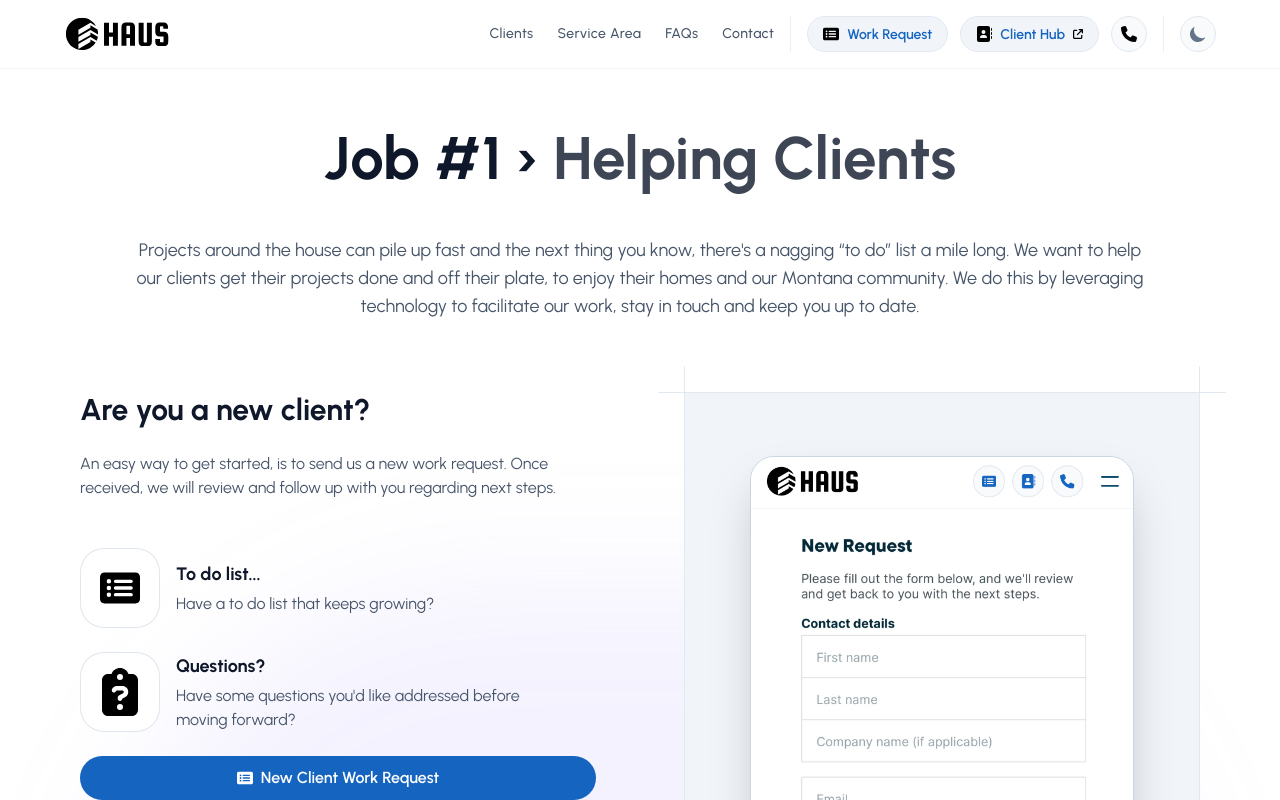
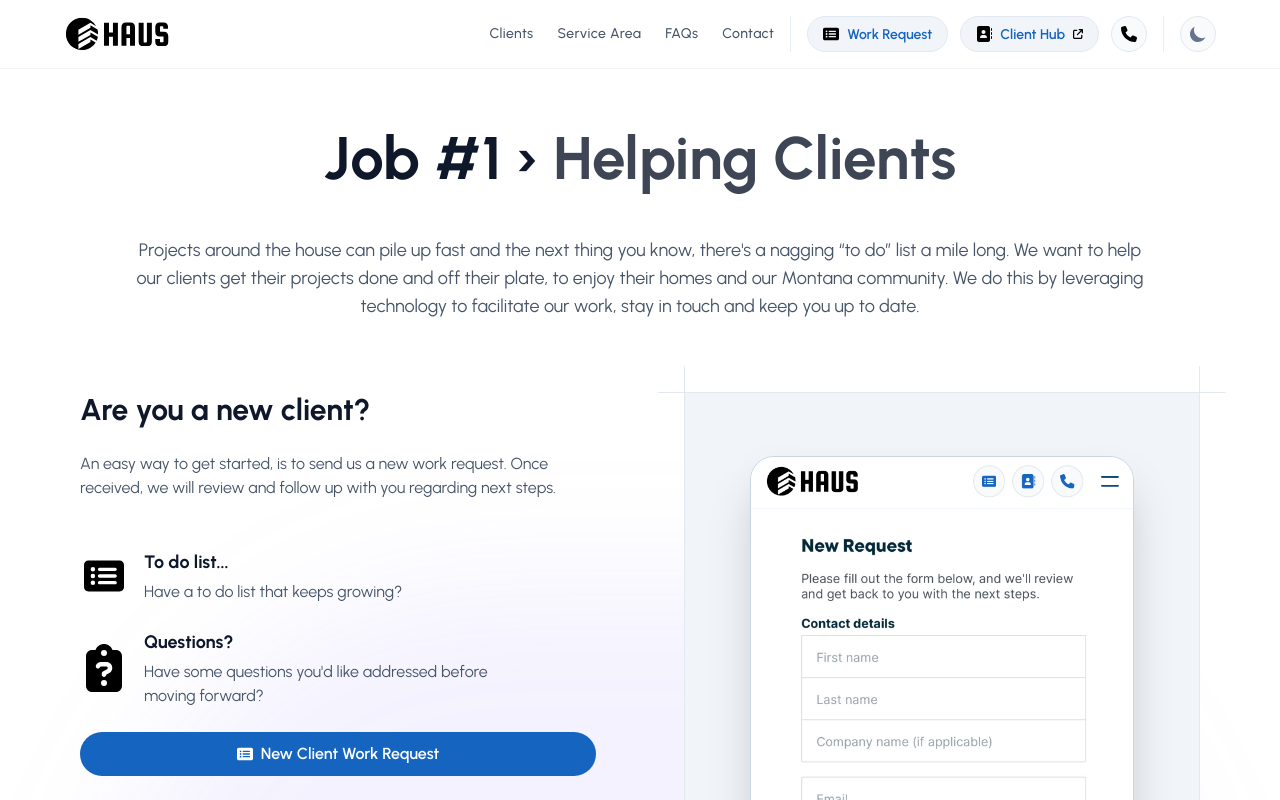
Before and after one commit to ben-v/haus, a React (Vite) app: page /clients in a window 1280 px wide. Shown: the top 800 px of the page. Built offline with nearby package versions, Linux system fonts and the light colour scheme.

Commit message:
Removed border around the icone..too many boxes in UI.

```diff
--- a/src/components/containers/ContentIconContainer.tsx
+++ b/src/components/containers/ContentIconContainer.tsx
@@ -20,27 +20,21 @@ const ContentIconContainer = (props: ContentIconContainerProps) => {
         ...props
     };
 
-    let containerColors: string;
     let titleColors: string;
     let descriptionColors: string;
     const titleSizeClassNames: string = propsWithDefaults.titleSize === "Standard" ? "text-lg" : "text-xl md:text-2xl lg:text-3xl";
 
     if (propsWithDefaults.invertContainerColors) {
-        // For some reason, the border color is not being applied as expected when using string interpolation and dark theme ONLY
-        // when inverting colors though. For now, just use in-effecient approach as of 4/18/24. Might be my eyes playing tricks on me.
-        containerColors = `dark:border-gray-300/60 dark:bg-white border-gray-700/60 bg-gray-800`;
         titleColors = "dark:text-gray-900 text-white";
         descriptionColors = "dark:text-gray-600 text-gray-300";
     } else {
-        containerColors = "border-gray-300/60 bg-white dark:border-gray-700/60 dark:bg-gray-800";
         titleColors = "text-gray-900 dark:text-white";
         descriptionColors = "text-gray-600 dark:text-gray-300";
     }
 
     return (
         <div className="flex items-center gap-4">
-            <div className={`relative z-10 flex h-20 w-20 rounded-3xl border p-1 align-middle shadow-gray-600/10 shadow-3xl ${containerColors}`}>
-                <div className={`absolute inset-0 hidden scale-100 rounded-3xl`}></div>
+            <div className={`relative z-10 flex h-15 w-15 p-1 align-middle`}>
                 {propsWithDefaults.children}
             </div>
             <div className="w-[calc(100%-7.5rem)]">
```
